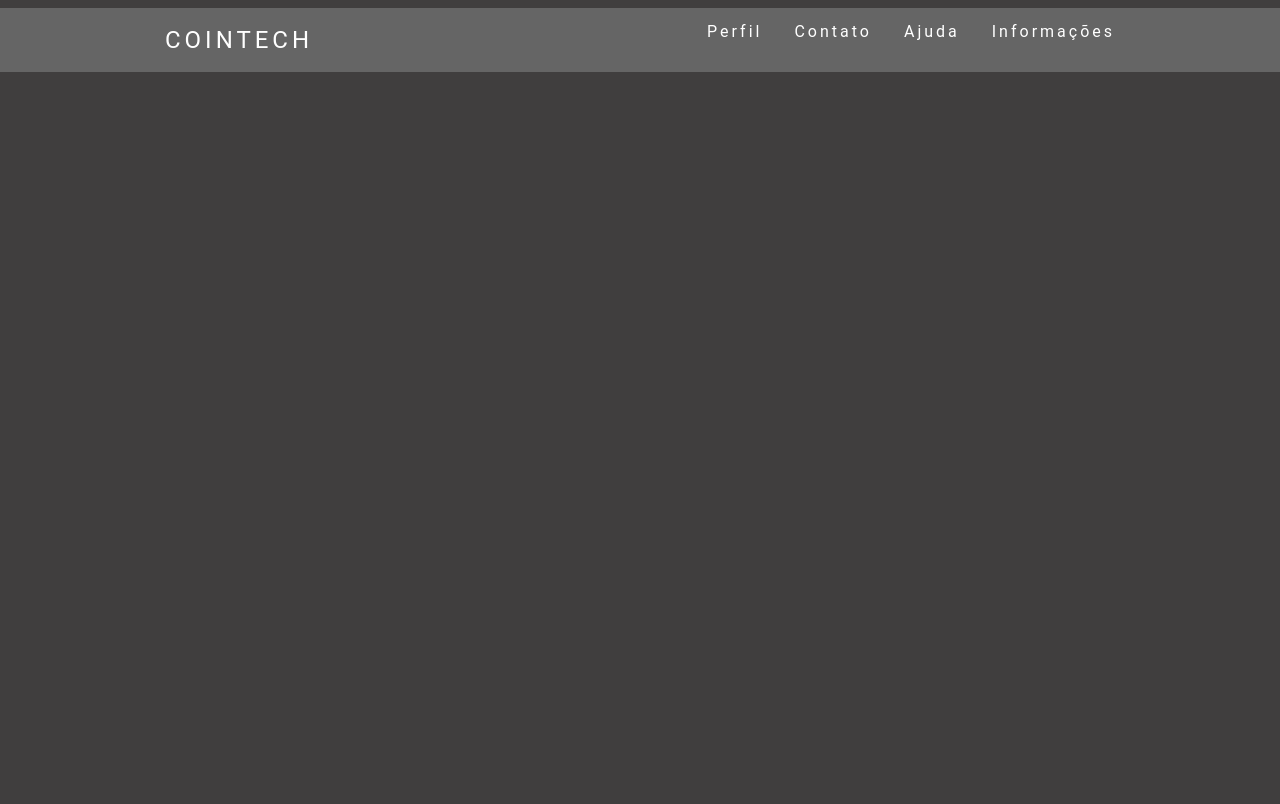
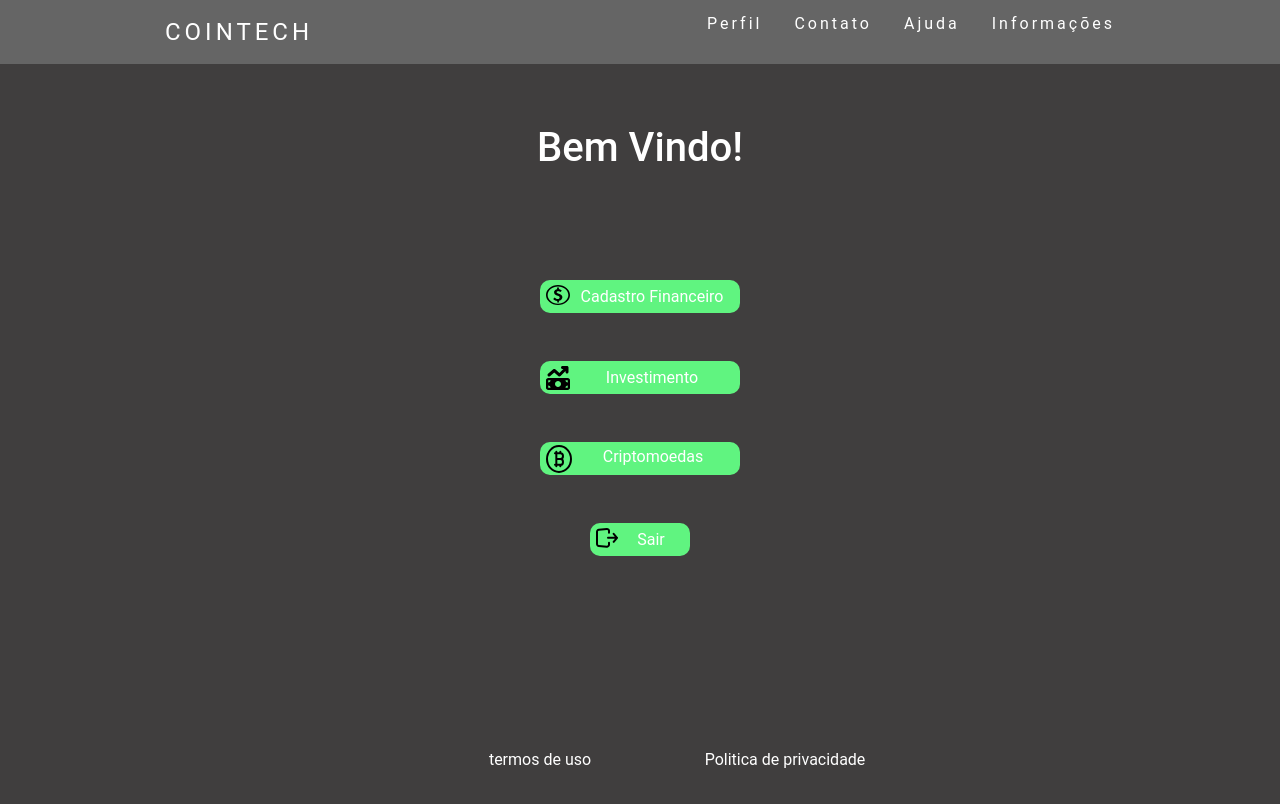
Before and after one commit to GSPadovesi/Fintech---Fiap, a plain HTML site: page telaInicial.html in a window 1280 px wide. Drawn offline with nearby package versions, Linux system fonts and the light colour scheme.

Commit message:
Finalizando trabalho

```diff
--- a/styles/telaInicial.css
+++ b/styles/telaInicial.css
@@ -3,6 +3,7 @@ body {
     padding: 0;
     font-family: "Roboto", sans-serif;
     background-color: #403e3e;
+    /* overflow: auto; */
 }
 
 a{
@@ -34,7 +35,6 @@ main{
     background-size: cover;
     height: 92vh;
 }
-
 .nav-list{
     list-style: none;
     display: flex;
@@ -75,6 +75,7 @@ main{
         justify-content: space-around;
         transform: translateX(100%);
         transition: transform 0.3s ease-in;
+        overflow: auto;
     }
 
     .nav-list li{
@@ -111,3 +112,60 @@ main{
 .mobile-menu.active .line3{
     transform: rotate(45deg) translate(-5px, -7px);
 }
+
+h1{
+    color: #fff;
+    margin-top: 60px;
+}
+
+.botao_cad{
+    margin-top: 100px;
+    box-sizing: border-box;
+    /* position: absolute; */
+    border-radius: 10px;
+    width: 200px;
+    height: 33px;
+    background: #60F480;
+    border: none;
+    color: #fff;
+}
+
+.botao{
+    margin-top: 40px;
+    box-sizing: border-box;
+    /* position: absolute; */
+    border-radius: 10px;
+    width: 200px;
+    height: 33px;
+    background: #60F480;
+    border: none;
+    color: #fff;
+}
+
+.botao_sair{
+    margin-top: 40px;
+    box-sizing: border-box;
+    /* position: absolute; */
+    border-radius: 10px;
+    width: 100px;
+    height: 33px;
+    background: #60F480;
+    border: none;
+    color: #fff;
+}
+
+.icon{
+    float: left;
+}
+
+.terms{
+    margin-top: -120px;
+    color: #fff;
+    margin-right: 200px;
+}
+
+.policy{
+    margin-top: -120px;
+    color: #fff;
+    margin-left: 290px;
+}
--- a/telaInicial.html
+++ b/telaInicial.html
@@ -24,8 +24,8 @@
     <title>CoinTech</title>
   </head>
   <body>
-    <header class="mt-2 mb-2">
-        <nav class="menu mt-2 mb-2">
+    <header class="">
+        <nav class="">
             <a class="logo" href="#">CoinTech</a>
             <div class="mobile-menu">
                 <div class="line1"></div>
@@ -40,7 +40,35 @@
             </ul>
         </nav>
     </header>
-    <main></main>
+    <main class="container mt-2 mb-2">
+      <div class="col mx-auto text-center">
+        <div class="mt-2 mb-2">
+          <h1 class="text-center">Bem Vindo!</h1>
+        </div>
+        <div class="mt-2 mb-2">
+          <button class="botao_cad"><img class="icon" src="./assets/dolar.svg" alt="Cadastro Financeiro">Cadastro Financeiro</button>
+        </div>
+        <div class="mt-2 mb-2">
+          <button class="botao"><img class="icon" src="./assets/investimento.svg" alt="Investimento">Investimento</button>
+        </div>
+        <div class="mt-2 mb-2">
+          <button class="botao"><img class="icon" src="./assets/criptomoedas.svg" alt="">Criptomoedas</button>
+        </div>
+        <div class="mt-2 mb-2">
+          <button class="botao_sair"><img class="icon" src="./assets/sair.svg" alt="">Sair</button>
+        </div>
+      </div>
+    </main>
+    <footer>
+      <div class="row mx-auto">
+        <div class="col mx-auto">
+          <p class="terms text-center">termos de uso</p>
+        </div>
+        <div>
+          <p class="policy text-center">Politica de privacidade</p>
+        </div>
+      </div>
+    </footer>
     <script src="./script/mobile-navbar.js"></script>
   </body>
 </html>
```
Also changed, not shown: assets/criptomoedas.svg (added), assets/dolar.svg (added), assets/investimento.svg (added), assets/sair.svg (added).
